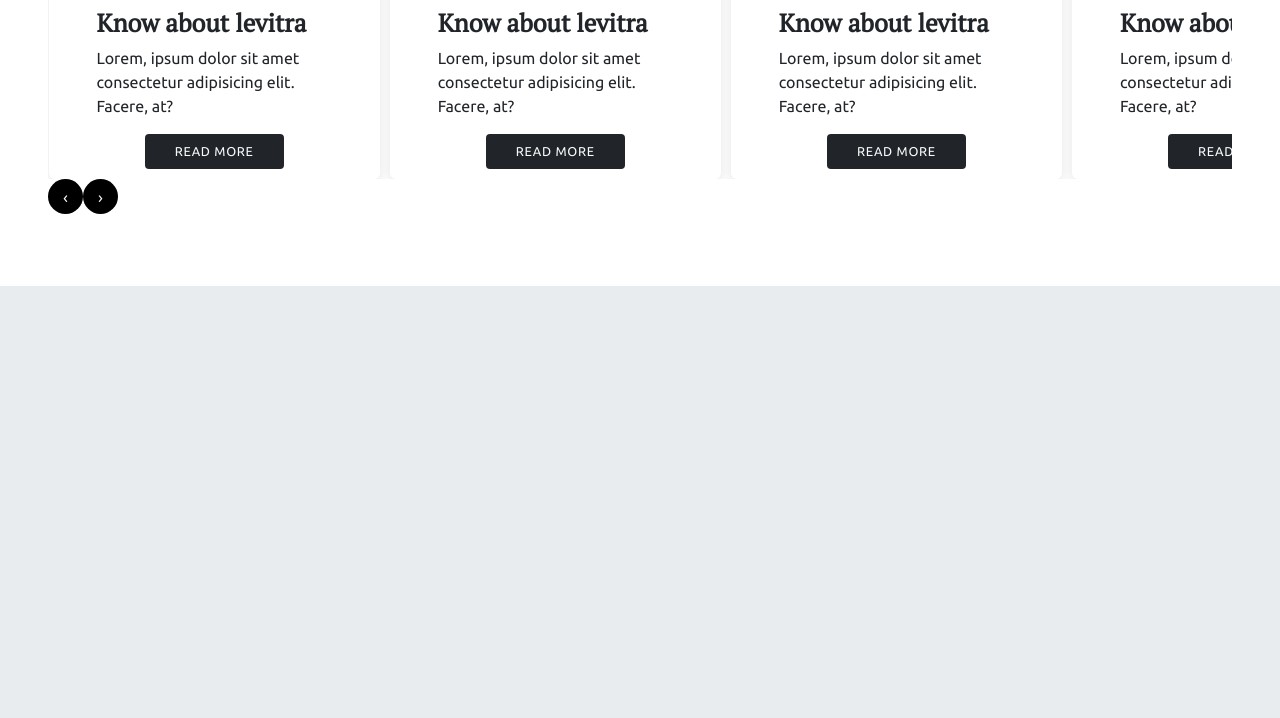
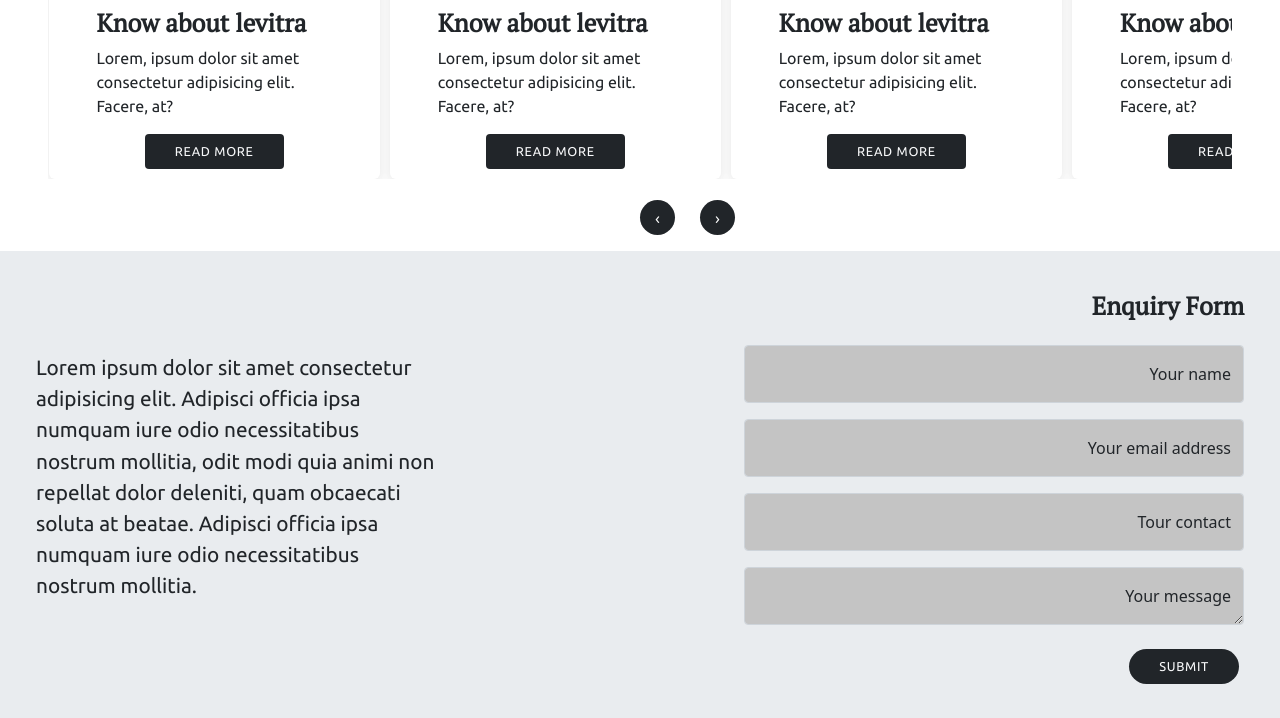
Before and after one commit to mdarbaz98/augs, a PHP site: page / in a window 1280 px wide. Shown: the part 1082-1800 px from the top of the page. Before the commit the page ends 1368 px from the top, so only its background shows below. Run offline with PHP 8.4, Linux system fonts and the light colour scheme; some libraries are stand-ins or nearby versions.

Commit message:
home almost done

```diff
--- a/css/pages/header.css
+++ b/css/pages/header.css
@@ -40,7 +40,7 @@ h1, h2, h3 {
 
 a, a:visited, a:active {
   text-decoration: none;
-  color: rgb(23, 23, 23);
+  color: #171717;
 }
 
 h1, h2, h3, h4, h5, h6 {
--- a/css/pages/onetime.css
+++ b/css/pages/onetime.css
@@ -40,7 +40,7 @@ h1, h2, h3 {
 
 a, a:visited, a:active {
   text-decoration: none;
-  color: rgb(23, 23, 23);
+  color: #171717;
 }
 
 h1, h2, h3, h4, h5, h6 {
--- a/css/style.css
+++ b/css/style.css
@@ -40,7 +40,7 @@ h1, h2, h3 {
 
 a, a:visited, a:active {
   text-decoration: none;
-  color: rgb(23, 23, 23);
+  color: #171717;
 }
 
 h1, h2, h3, h4, h5, h6 {
@@ -143,37 +143,82 @@ p {
   margin-left: auto;
   margin-right: auto;
 }
+.home__section .section-3 {
+  background-color: #e9ecef;
+}
+.home__section .section-3 .left-section {
+  max-width: 400px;
+}
+.home__section .section-3 .left-section p {
+  color: #212529;
+  font-size: 1.3rem;
+}
+.home__section .section-3 .right-section {
+  max-width: 500px;
+}
+.home__section .section-3 .right-section .form .form-floating input, .home__section .section-3 .right-section .form .form-floating textarea {
+  background-color: #c4c4c4;
+}
+.home__section .section-3 .right-section .form .form-floating label {
+  left: unset;
+  right: 0px;
+  color: #212529;
+}
+.home__section .section-3 .right-section .form button {
+  font-family: "Ubuntu", sans-serif;
+  padding: 8px 30px;
+  border-radius: 50px;
+  border: none;
+  color: #f8f9fa;
+  letter-spacing: 0.7px;
+  font-size: 0.8rem;
+  text-transform: uppercase;
+  background-color: #212529;
+  margin: 10px 5px;
+  display: block;
+  margin-left: auto;
+}
 
 .owl-carousel .owl-nav button.owl-next,
 .owl-carousel .owl-nav button.owl-prev {
   width: 35px;
   height: 35px;
-  background-color: #000;
+  background-color: #212529;
   color: #fff;
   border-radius: 50px;
 }
+.owl-carousel .owl-nav {
+  display: flex;
+  gap: 25px;
+  position: absolute;
+  left: 50%;
+  bottom: -2rem;
+}
 
 @media only screen and (max-width: 600px) {
-  .home__section {
+  .home__section .section-1 {
     padding: 15px;
   }
-  .home__section .home__leftSection h1.home_heading {
+  .home__section .section-1 .home__leftSection h1.home_heading {
     max-width: 300px;
   }
-  .home__section .home__leftSection .three-div-container .home-div {
+  .home__section .section-1 .home__leftSection .three-div-container .home-div {
     padding: 5px 10px;
   }
-  .home__section .right__homeSection .image-div {
+  .home__section .section-1 .right__homeSection .image-div {
     padding: 10px;
     border: solid 1px #212529;
     border-radius: 6px;
     width: unset;
     height: 300px;
   }
-  .home__section .right__homeSection .image-div img {
+  .home__section .section-1 .right__homeSection .image-div img {
     width: 100%;
     height: 100%;
     border-radius: 6px;
     object-fit: cover;
   }
+  .home__section .section-3 .left-section p {
+    font-weight: 600;
+  }
 }
--- a/index.html
+++ b/index.html
@@ -79,7 +79,7 @@
       </div>
       <div class="section-2">
         <h2 class="text-center my-4 before position-relative">Recent Blogs</h2>
-        <div class="home-blog-section p-lg-5 p-2">
+        <div class="home-blog-section py-5 px-4 p-md-5 mb-5 mb-md-0">
           <div class="owl-carousel owl-theme" id="home-owl-carousel">
             <div class="blog-card">
               <a href="">
@@ -134,6 +134,42 @@
           </div>
         </div>
       </div>
+      <div class="section-3 px-2 py-5  p-md-4">
+        <div class="container-fluid">
+          <h3 class="d-block d-md-none text-center mb-5">Enquiry Form</h3>
+          <div class="row">
+            <div class="col-12 col-md-6">
+              <div class="left-section d-md-flex justify-content-center align-items-center h-100">
+                <p><span>Lorem ipsum dolor sit amet consectetur adipisicing elit. Adipisci officia ipsa numquam iure odio necessitatibus nostrum mollitia, odit modi quia animi non repellat dolor deleniti, quam obcaecati soluta at beatae. Adipisci officia ipsa numquam iure odio necessitatibus nostrum mollitia.</span></p>
+              </div>
+            </div>
+            <div class="col-12 col-md-6">
+              <div class="right-section ms-auto">
+                <h3 class="text-md-end text-center py-3 d-none d-md-block">Enquiry Form</h3>
+                <form class="form" action="">
+                  <div class="form-floating mb-3">
+                    <input type="text" class="form-control" id="floatingInput" placeholder="Jhon">
+                    <label for="floatingInput">Your name</label>
+                  </div>
+                  <div class="form-floating mb-3">
+                    <input type="email" class="form-control" id="floatingInput" placeholder="name@example.com">
+                    <label  for="floatingInput">Your email address</label>
+                  </div>
+                  <div class="form-floating mb-3">
+                    <input type="text" class="form-control" id="floatingInput" placeholder="9999 9999 99">
+                    <label for="floatingInput">Tour contact</label>
+                  </div>
+                  <div class="form-floating mb-4">
+                    <textarea class="form-control" placeholder="Leave a comment here" id="floatingTextarea"></textarea>
+                    <label for="floatingTextarea">Your message</label>
+                  </div>
+                  <button class="">Submit</button>
+                </form>
+              </div>
+            </div>
+          </div>
+        </div>
+      </div>
     </section>
     <script src="" async defer></script>
     <!-- jquery js  -->
--- a/js/owlCarousel.js
+++ b/js/owlCarousel.js
@@ -4,7 +4,7 @@ $('#home-owl-carousel').owlCarousel({
     nav:true,
     responsive:{
         0:{
-            items:1.3
+            items:1.5
         },
         600:{
             items:3
--- a/scss/style.scss
+++ b/scss/style.scss
@@ -58,6 +58,35 @@
       }
     }
   }
+  .section-3{
+    background-color: $color-8;
+    .left-section{
+      max-width: 400px;
+      p{
+        color: $color-1;
+        font-size: 1.3rem
+      }
+    }
+    .right-section{
+      max-width: 500px;
+      .form{
+        .form-floating{
+          input,textarea{
+            background-color: $input;
+          }
+          label{
+            left: unset;
+            right: 0px;
+            color: $color-1;
+          }
+      }
+        button{
+          @include btn(50px);
+          margin-left: auto
+        }
+      }
+    }
+  }
 }
 
 @include owl-btn;
@@ -65,6 +94,8 @@
 //media screen queries
 @media only screen and(max-width: 600px) {
   .home__section {
+    // padding: 15px;
+    .section-1 {
       padding: 15px;
       .home__leftSection {
         h1.home_heading {
@@ -80,4 +111,12 @@
         @include image-css(unset, 300px);
       }
     }
+    .section-3 {
+      .left-section{
+        p{
+          font-weight: 600;
         }
+      }
+    }
+  }
+}
--- a/scss/utilities/_mixins.scss
+++ b/scss/utilities/_mixins.scss
@@ -1,7 +1,7 @@
-@use '../variables/' as *;
-@use  '../components/shadow' as *;
+@use "../variables/" as *;
+@use "../components/shadow" as *;
 
-@mixin image-css($width :530px, $height:556px) {
+@mixin image-css($width: 530px, $height: 556px) {
   .image-div {
     padding: 10px;
     border: solid 1px $color-1;
@@ -18,18 +18,18 @@
 }
 
 @mixin blogCard {
-    .blog-card{
+  .blog-card {
     border-radius: 6px;
     overflow: hidden;
     @extend .shadow;
-        .blog-card-img-div{
-            img{
+    .blog-card-img-div {
+      img {
         width: 100%;
         height: 15.75rem;
       }
     }
-        .blog-desc-sec{
-            h1{
+    .blog-desc-sec {
+      h1 {
         font-size: 1.5625rem;
       }
     }
@@ -42,9 +42,16 @@
     .owl-nav button.owl-prev {
       width: 35px;
       height: 35px;
-          background-color: #000;
+      background-color: $color-1;
       color: #fff;
       border-radius: 50px;
     }
+    .owl-nav {
+        display: flex;
+        gap: 25px;
+        position: absolute;
+        left: 50%;
+        bottom: -2rem;
       }
   }
+}
--- a/scss/variables/_colors.scss
+++ b/scss/variables/_colors.scss
@@ -7,3 +7,5 @@ $color-6: #ced4da;
 $color-7: #dee2e6;
 $color-8: #e9ecef;
 $color-9: #f8f9fa;
+
+$input: #c4c4c4;
```
Lines whose indentation alone changed are shown as unchanged.
